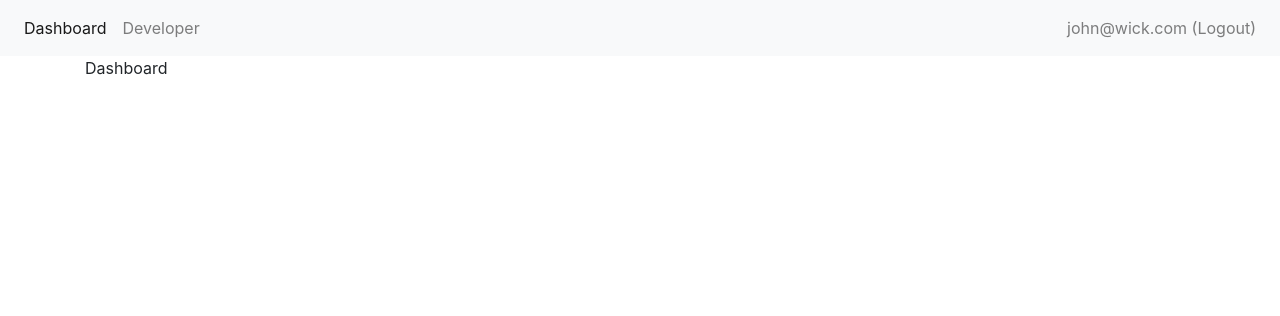
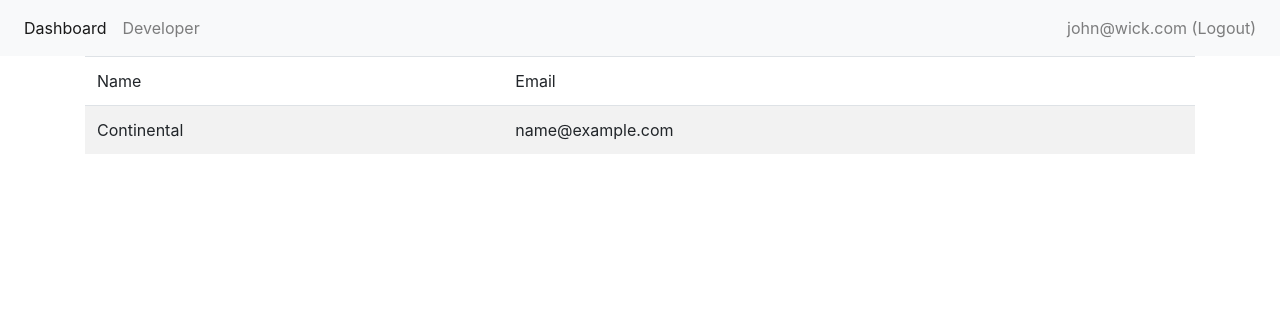
Before and after one commit to NinhDinh/app, a Flask app: page /dashboard/ in a window 1280 px wide. Shown: the top 316 px of the page. Run offline with Flask 2, Linux system fonts and the light colour scheme; a user stored in the database is signed in; data comes from the database, SQL or seed files in the repository; tables that the repository leaves empty hold one stand-in row (values such as "Sample post"); some libraries are stand-ins or nearby versions.

Commit message:
display list of clients that have user has authorised

```diff
--- a/app/dashboard/views/index.py
+++ b/app/dashboard/views/index.py
@@ -1,10 +1,19 @@
 from flask import render_template
-from flask_login import login_required
+from flask_login import login_required, current_user
+from sqlalchemy.orm import joinedload
 
 from app.dashboard.base import dashboard_bp
+from app.models import ClientUser
 
 
 @dashboard_bp.route("/")
 @login_required
 def index():
-    return render_template("dashboard/index.html")
+    client_users = (
+        ClientUser.filter_by(user_id=current_user.id)
+        .options(joinedload(ClientUser.client))
+        .options(joinedload(ClientUser.gen_email))
+        .all()
+    )
+
+    return render_template("dashboard/index.html", client_users=client_users)
--- a/templates/dashboard/index.html
+++ b/templates/dashboard/index.html
@@ -9,5 +9,20 @@
 {% endblock %}
 
 {% block content %}
-    Dashboard
+    <table class="table table-striped">
+        <thead class="thead-light">
+        <tr>
+            <td>Name</td>
+            <td>Email</td>
+        </tr>
+        </thead>
+        <tbody>
+        {% for client_user in client_users %}
+            <tr>
+                <td>{{ client_user.client.name }}</td>
+                <td>{{ client_user.gen_email.email if client_user.gen_email_id else current_user.email }}
+            </tr>
+        {% endfor %}
+        </tbody>
+    </table>
 {% endblock %}
```
